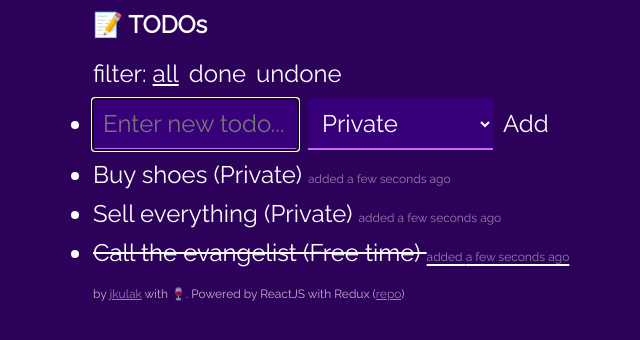
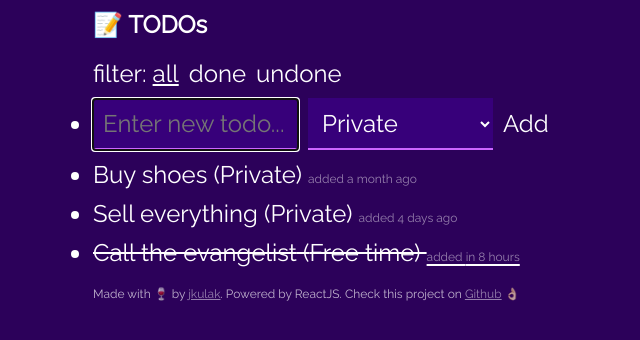
Before and after one commit to jkulak/todo-app, a React (Create React App) app: page / in a window 1280 px wide. Shown: the top 340 px of the page, without its empty margins (187-827 px from the left). Built offline with nearby package versions, Linux system fonts and the light colour scheme.

Commit message:
Update footer note

```diff
--- a/package.json
+++ b/package.json
@@ -6,6 +6,8 @@
     "react-scripts": "0.9.0"
   },
   "dependencies": {
+    "chai": "^3.5.0",
+    "mocha": "^3.2.0",
     "moment": "^2.17.1",
     "react": "^15.4.2",
     "react-dom": "^15.4.2",
--- a/src/Components/Footer.js
+++ b/src/Components/Footer.js
@@ -4,7 +4,7 @@ class Footer extends React.Component{
     render(){
         return (
             <footer>
-                <p>by <a href="https://twitter.com/jakub_kulak">jkulak</a> with 🍷. Powered by ReactJS with Redux (<a href="https://github.com/jkulak/reactjs-redux-todo-app">repo</a>)</p>
+                <p>Made with 🍷 by <a href="https://twitter.com/jakub_kulak">jkulak</a>. Powered by ReactJS. Check this project on <a href="https://github.com/jkulak/todo-app">Github</a> 👌🏻</p>
             </footer>
         );
     }
--- a/src/Components/TodoList.js
+++ b/src/Components/TodoList.js
@@ -28,21 +28,21 @@ class TodoList extends React.Component {
             {
                 title: "Buy shoes",
                 completed: false,
-                added: moment().toISOString(),
+                added: moment("2017-01-22").toISOString(),
                 category: 0,
                 id: uuid.v4()
             },
             {
                 title: "Sell everything",
                 completed: false,
-                added: moment().toISOString(),
+                added: moment("2017-02-22").toISOString(),
                 category: 0,
                 id: uuid.v4()
             },
             {
                 title: "Call the evangelist",
                 completed: true,
-                added: moment().toISOString(),
+                added: moment("2017-02-26 07:10:11").toISOString(),
                 category: 2,
                 id: uuid.v4()
             },
```
Also changed, not shown: 1 other file (tests, documents, lock files or other folders).
